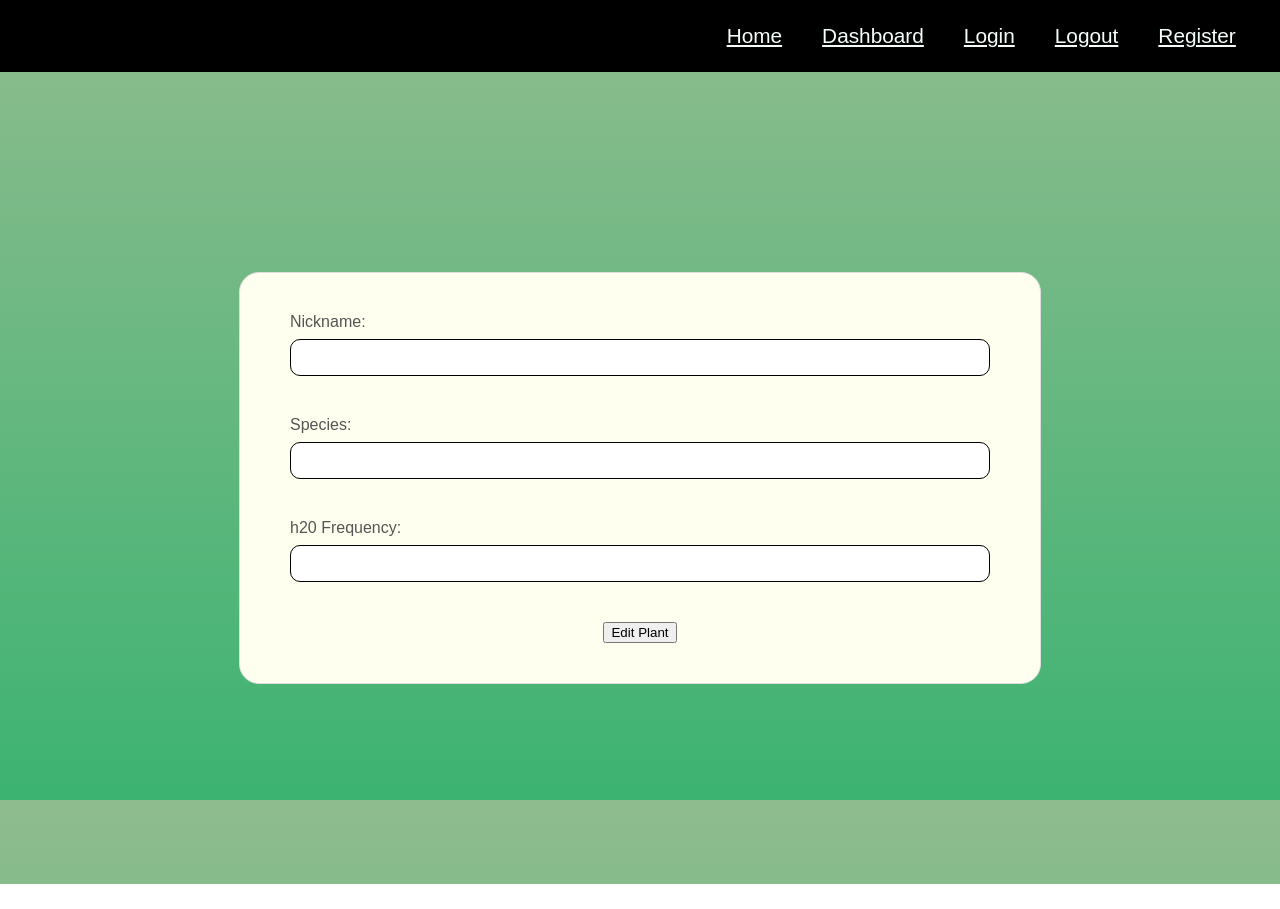
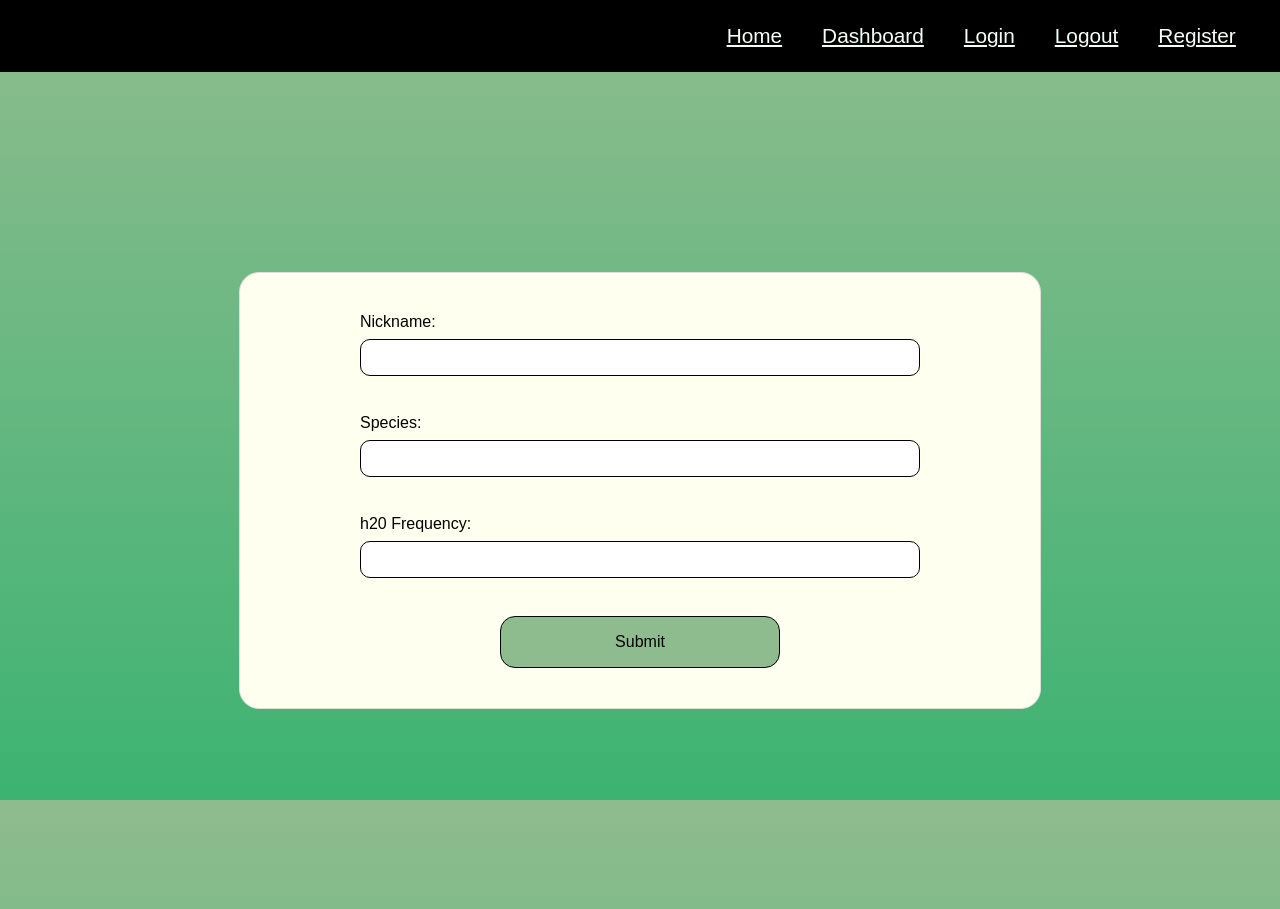
Before and after one commit to dconley1212/unit4buildweekproject, a React (Create React App) app in the folder client/: page /update/1/1 in a window 1280 px wide. Before the commit the page ends 884 px from the top, so only its background shows below. Built offline with nearby package versions, Linux system fonts and the light colour scheme; no server answers; sample sign-in values are in the browser's storage.

Commit message:
completed the css for the edit plants component for now

```diff
--- a/client/src/Components/AddPlant.js
+++ b/client/src/Components/AddPlant.js
@@ -6,7 +6,6 @@ import AddPlantFormSchema from "../validations/AddPlantFormSchema";
 import * as Yup from "yup";
 
 const StyledFormContainer = styled.div`
-  background: #008080;
   padding: 200px;
 `;
 
@@ -42,11 +41,12 @@ const StyledLabel = styled.label`
 `;
 
 const StyledButton = styled.button`
-  padding: 1em;
+  padding: 1em 2em;
   border-radius: 10em;
+  width: 40%;
   margin: 1.5rem;
-  color: white;
-  background: #008080;
+  color: black;
+  background: #8fbc8f;
   font-size: 1em;
 `;
 
--- a/client/src/Components/App.js
+++ b/client/src/Components/App.js
@@ -96,6 +96,7 @@ function App() {
           <EditPlant />
         </PrivateRoute>
         <PrivateRoute path="/dashboard/add">
+          <GlobalStyle />
           <AddPlant />
         </PrivateRoute>
         <PrivateRoute path="/dashboard">
--- a/client/src/Components/EditPlant.js
+++ b/client/src/Components/EditPlant.js
@@ -24,8 +24,9 @@ const StyledEditForm = styled.form`
 
 const StyledEditLabel = styled.label`
   margin-bottom: 1.5rem;
-  width: 100%;
+  width: 80%;
   display: block;
+  color: black;
 `;
 
 const StyledEditInput = styled.input`
@@ -35,6 +36,22 @@ const StyledEditInput = styled.input`
   box-sizing: border-box;
   width: 100%;
   margin-top: 0.5rem;
+`;
+
+const StyledEditButton = styled.button`
+  border: 1px solid black;
+  border-radius: 15px;
+  padding: 1em 2em;
+  background: #8fbc8f;
+  font-size: 1em;
+  color: black;
+  width: 40%;
+`;
+
+const StyledEditErrors = styled.p`
+  color: #dc143c;
+  font-size: 14px;
+  margin-bottom: 0;
 `;
 
 const EditPlant = () => {
@@ -116,7 +133,7 @@ const EditPlant = () => {
             value={editedPlant.nickname}
             onChange={handleChanges}
           />
-          <p>{editErrors.nickname}</p>
+          <StyledEditErrors>{editErrors.nickname}</StyledEditErrors>
         </StyledEditLabel>
         <StyledEditLabel>
           Species:
@@ -126,7 +143,7 @@ const EditPlant = () => {
             value={editedPlant.species}
             onChange={handleChanges}
           />
-          <p>{editErrors.species}</p>
+          <StyledEditErrors>{editErrors.species}</StyledEditErrors>
         </StyledEditLabel>
         <StyledEditLabel>
           h20 Frequency:
@@ -136,9 +153,9 @@ const EditPlant = () => {
             value={editedPlant.h20_frequency}
             onChange={handleChanges}
           />
-          <p>{editErrors.h20_frequency}</p>
+          <StyledEditErrors>{editErrors.h20_frequency}</StyledEditErrors>
         </StyledEditLabel>
-        <button>Edit Plant</button>
+        <StyledEditButton>Submit</StyledEditButton>
       </StyledEditForm>
     </StyledEditContainer>
   );
```
